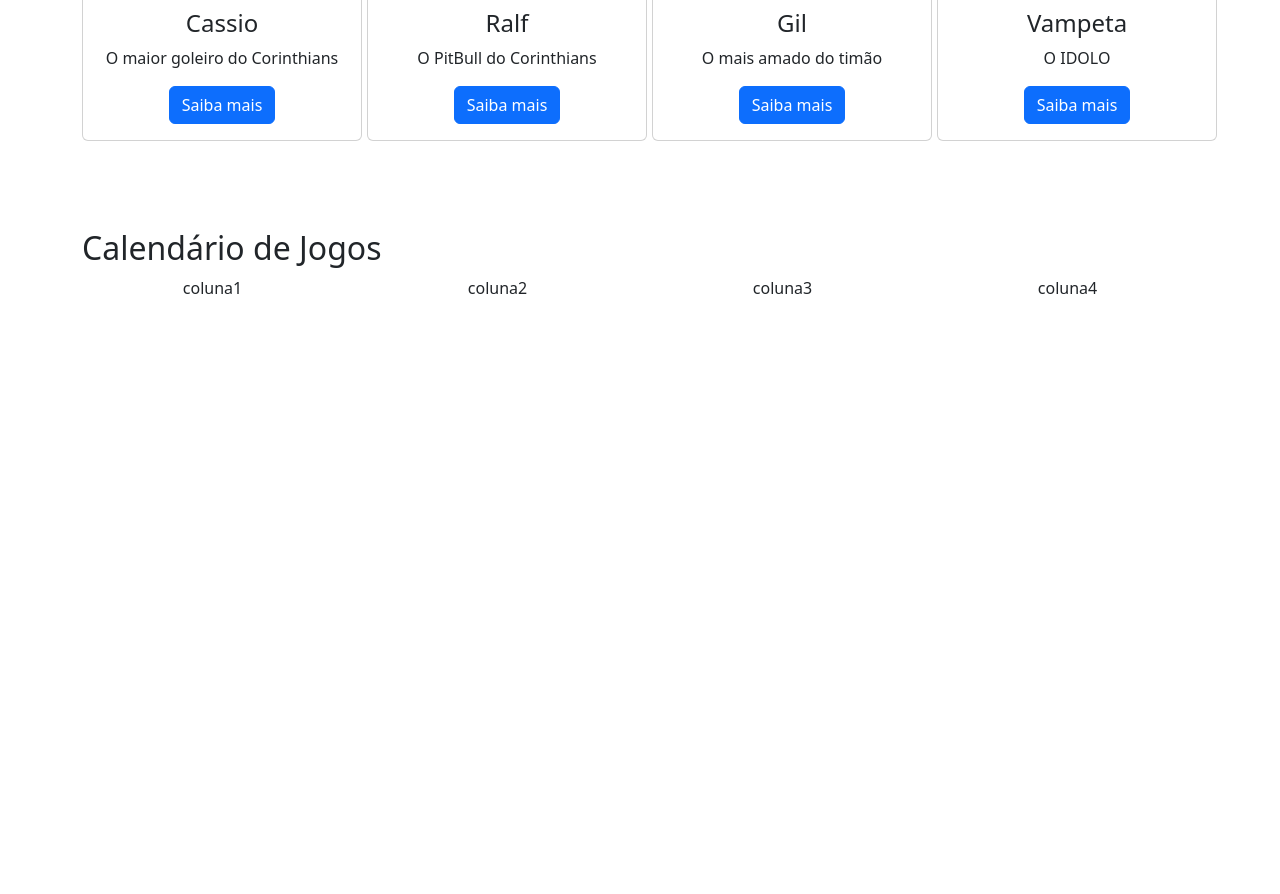
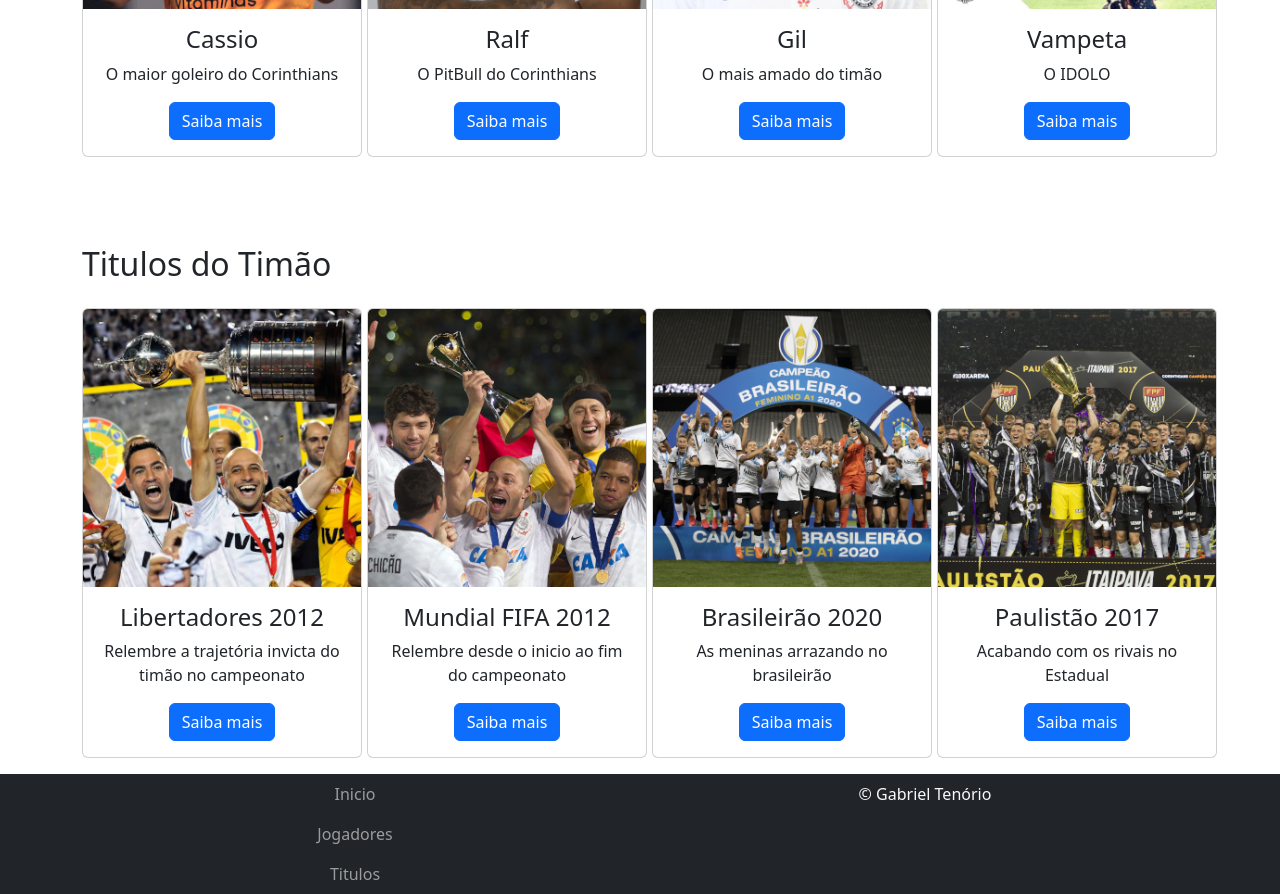
Before and after one commit to gtenorio1995/Blog-do-Tim-o, a plain HTML site: page index.html in a window 1280 px wide. Shown: the part 1394-2288 px from the top of the page. Before the commit the page ends 1694 px from the top, so only its background shows below. Drawn offline with nearby package versions, Linux system fonts and the light colour scheme.

Commit message:
fix: Correção do bug da navbar e adição do conteudo restante

```diff
--- a/index.html
+++ b/index.html
@@ -39,16 +39,7 @@
                             <a class="nav-link" href="#jogadores">Jogadores</a>
                         </li>
                         <li class="nav-item">
-                            <a class="nav-link" href="#">Calendário de Jogos</a>
-                        </li>
-                        <li class="nav-item">
-                            <a class="nav-link" href="#">Classificação</a>
-                        </li>
-                        <li class="nav-item">
-                            <a class="nav-link" href="#">Loja</a>
-                        </li>
-                        <li class="nav-item">
-                            <a class="nav-link" href="#">Contato</a>
+                            <a class="nav-link" href="#titulos">Titulos</a>
                         </li>
                     </ul>
                 </div>
@@ -101,7 +92,7 @@
 
     <section id="jogadores">
         <div class="container d-block justify-content-center">
-            <div class="row">
+            <div class="row pb-3">
                 <div class="col-sm">
                     <h2>Jogadores</h2>
                 </div>
@@ -150,29 +141,82 @@
             </div>
         </div>
     </section>
-    <section id="cal-jogos">
+    <section id="titulos">
         <div class="container">
-            <div class="row">
+            <div class="row pb-3">
                 <div class="col-sm">
-                    <h2>Calendário de Jogos</h2>
+                    <h2>Titulos do Timão</h2>
                 </div>
             </div>
             <div class="row">
                 <div class="col-sm-12 col-md-6 col-lg-3 text-center">
-                    coluna1
+                    <div class="card" style="width:280px">
+                        <img class="card-img-top" src="images/liberta2012.png" alt="Libertadores 2012">
+                        <div class="card-body">
+                            <h4 class="card-title">Libertadores 2012</h4>
+                            <p class="card-text">Relembre a trajetória invicta do timão no campeonato</p>
+                            <a href="#" class="btn btn-primary">Saiba mais</a>
+                        </div>
+                    </div>
                 </div>
                 <div class="col-sm-12 col-md-6 col-lg-3 text-center">
-                    coluna2
+                    <div class="card" style="width:280px">
+                        <img class="card-img-top" src="images/mundial2012.png" alt="Mundial 2012">
+                        <div class="card-body">
+                            <h4 class="card-title">Mundial FIFA 2012</h4>
+                            <p class="card-text">Relembre desde o inicio ao fim do campeonato</p>
+                            <a href="#" class="btn btn-primary">Saiba mais</a>
+                        </div>
+                    </div>
                 </div>
                 <div class="col-sm-12 col-md-6 col-lg-3 text-center">
-                    coluna3
+                    <div class="card" style="width:280px">
+                        <img class="card-img-top" src="images/feminino2017.png" alt="Feminino 2020">
+                        <div class="card-body">
+                            <h4 class="card-title">Brasileirão 2020</h4>
+                            <p class="card-text">As meninas arrazando no brasileirão</p>
+                            <a href="#" class="btn btn-primary">Saiba mais</a>
+                        </div>
+                    </div>
                 </div>
                 <div class="col-sm-12 col-md-6 col-lg-3 text-center">
-                    coluna4
+                    <div class="card" style="width:280px">
+                        <img class="card-img-top" src="images/paulistao2012.png" alt="Paulistão 2017">
+                        <div class="card-body">
+                            <h4 class="card-title">Paulistão 2017</h4>
+                            <p class="card-text">Acabando com os rivais no Estadual</p>
+                            <a href="#" class="btn btn-primary">Saiba mais</a>
+                        </div>
+                    </div>
                 </div>
             </div>
         </div>
     </section>
+
+    <footer class="bg-dark navbar-dark">
+        <div class="container">
+            <div class="row justify-content-center text-center">
+                <div class="col-sm-12 col-md-6 col-lg-6">
+                    <ul class="navbar-nav">
+                        <li class="nav-item">
+                            <a class="nav-link" href="#">Inicio</a>
+                        </li>
+                        <li>
+                            <a class="nav-link" href="#jogadores">Jogadores</a>
+                        </li>
+                        <li>
+                            <a class="nav-link" href="#titulos">Titulos</a>
+                        </li>
+                    </ul>
+                </div>
+                <div class="col-sm-12 col-md-6 col-lg-6 navbar-text">
+                    <span class="text-light">
+                        &copy; Gabriel Tenório
+                    </span>
+                </div>
+            </div>
+        </div>
+    </footer>
 
     <script src="https://cdn.jsdelivr.net/npm/bootstrap@5.3.3/dist/js/bootstrap.bundle.min.js"
         integrity="sha384-YvpcrYf0tY3lHB60NNkmXc5s9fDVZLESaAA55NDzOxhy9GkcIdslK1eN7N6jIeHz"
```
Also changed, not shown: images/feminino2017.png (added), images/liberta2012.png (added), images/mundial2012.png (added), images/paulistao2012.png (added).
